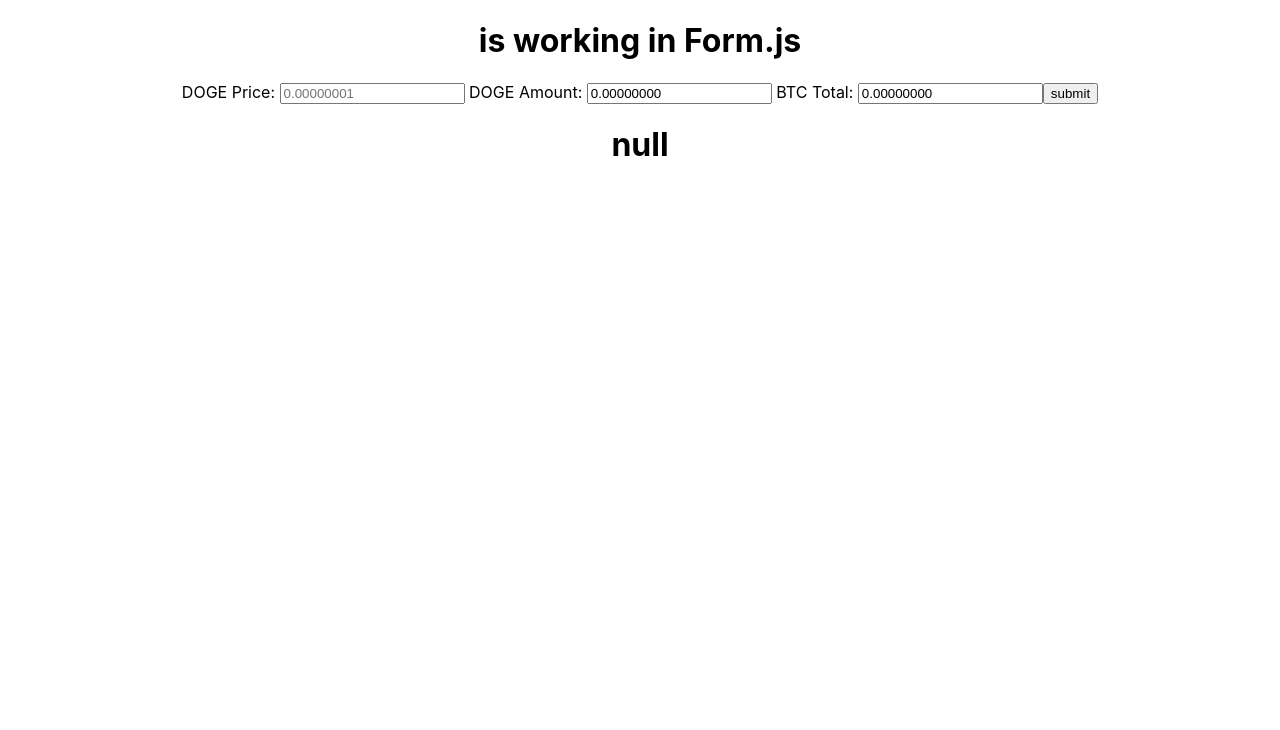
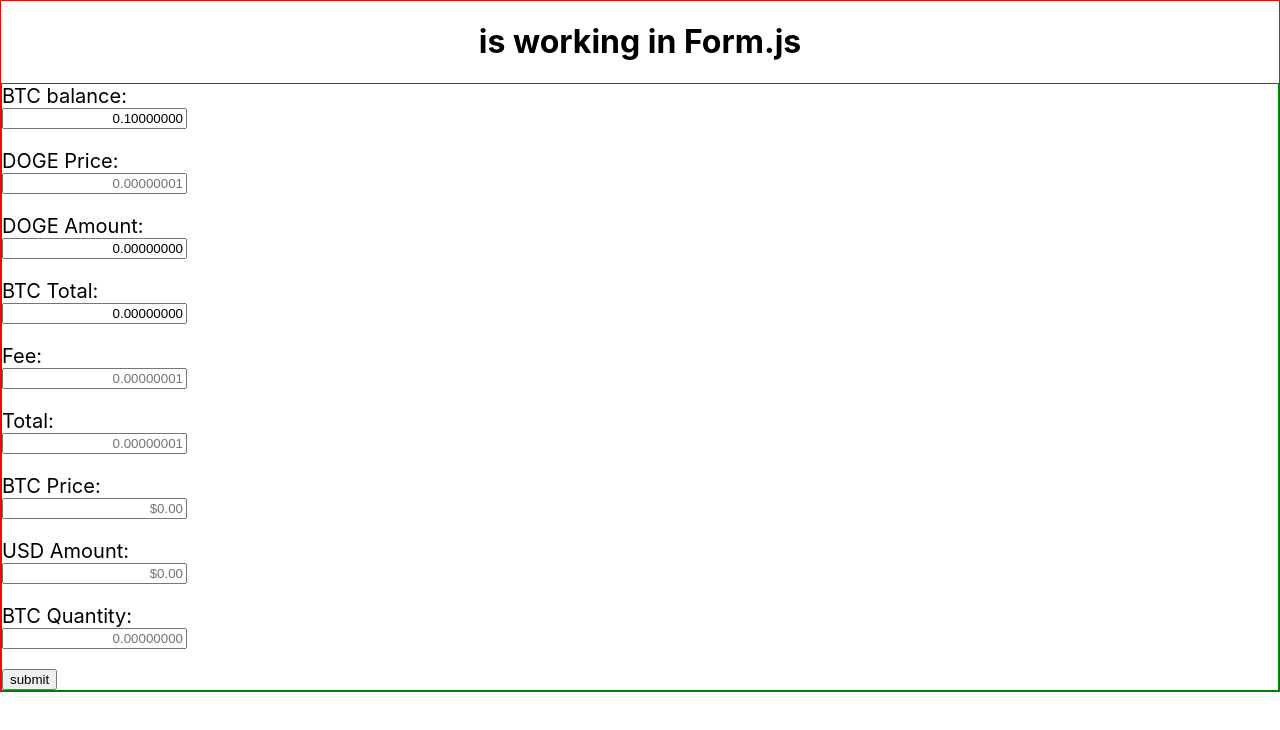
Before and after one commit to nomadic4life/CryptoTrader, a React (Create React App) app in the folder trade-crypto/: page / in a window 1280 px wide. Shown: the top 730 px of the page. Built offline with nearby package versions, Linux system fonts and the light colour scheme; the HTML template or start-up script is replaced by a standard one.

Commit message:
btc balance working correctly

```diff
--- a/trade-crypto/package.json
+++ b/trade-crypto/package.json
@@ -5,7 +5,8 @@
   "dependencies": {
     "react": "^16.6.3",
     "react-dom": "^16.6.3",
-    "react-scripts": "2.1.1"
+    "react-scripts": "2.1.1",
+    "styled-components": "^4.1.2"
   },
   "scripts": {
     "start": "react-scripts start",
--- a/trade-crypto/src/App.js
+++ b/trade-crypto/src/App.js
@@ -1,6 +1,23 @@
 import React, { Component } from 'react';
 import Form from './Components/Form'
 import './App.css';
+
+// needed Inputs
+// btc price
+// doge price
+// usd capital
+// total trades or days to trade
+// trade cycle
+// term period || term rate
+// recurring capital
+// daily trade rate
+// randomize true or false // trade cycle // daily trade rate
+
+// minimumTradeRate: 50000,
+// tradeMultiplier: 2,
+// sellRate: 0.5,
+// buyRate: [],
+// feeRate: 0.002,
 
 class App extends Component {
 
@@ -8,18 +25,25 @@ class App extends Component {
     dogePrice: '',
     btcPrice: null,
     dogeQuantity: null,
-    amount: null,  // doge
-    price: null,  // btc
-    sum: null,  // btc
+    amount: '', // doge
+    price: '',  // btc
+    sum: '',  // btc
     fee: null,  // btc
     total: null,  // btc
   }
 
   handleOnSubmit = ({dogePrice, dogeAmount, btcSum}) => {
+
     console.log(dogePrice, dogeAmount, btcSum)
 
+    console.log( dogePrice + '0'.repeat(8 - dogePrice.split('.')[1].length))
+
+
+
     this.setState({
-      price: dogePrice,
+      price:  dogePrice.split('.').length > 1 ? dogePrice + '0'.repeat(8 - dogePrice.split('.')[1].length) + ' BTC' : dogePrice + '.00000000 BTC' ,
+      amount: dogeAmount.split('.').length > 1 ? dogeAmount + '0'.repeat(8 - dogeAmount.split('.')[1].length) + ' DOGE' : dogeAmount + '.00000000 DOGE' ,
+      sum: btcSum.split('.').length > 1 ? btcSum + '0'.repeat(8 - btcSum.split('.')[1].length)  + ' BTC' : btcSum + '.00000000 BTC' ,
     })
   }
 
@@ -33,6 +57,8 @@ class App extends Component {
         />
 
         <h1>{String(this.state.price)}</h1>
+        <h1>{String(this.state.amount)}</h1>
+        <h1>{String(this.state.sum)}</h1>
 
       </div>
     );
--- a/trade-crypto/src/Components/Form.js
+++ b/trade-crypto/src/Components/Form.js
@@ -1,75 +1,145 @@
 import React from 'react';
+import styled from 'styled-components'
+
+const FormContent = styled.div`
+  border: 1px solid red;
+  display: flex;
+  flex-direction: column;
+
+  form {
+    border: 1px solid green;
+    display: flex;
+    flex-direction: column;
+    align-items: flex-start;
+    font-size: 20px;
+  }
+
+  input {
+    text-align: right;
+    margin-bottom: 20px;
+  }
+`;
+
 
 class Form extends React.Component {
 
   state = {
+    btcBalance: '0.10000000',
+    btcNewBalance: '',
     dogePrice: '',
     dogeAmount: '0.00000000',
     btcSum: '0.00000000',
+    fee: '',
+    feeRate: 0.002,
+    total: '',
 
+    btcPrice: '',
+    usdAmount: '',
+    btcQuantity: ''
   }
 
   handleOnChange = e => {
 
+    function cryptoValue(num) {
+      return Math.round(Number(num) * Math.pow(10,8));
+    }
+
     let a,b,c;
+    let d = this.state.btcPrice;
+    a = cryptoValue(this.state.dogePrice);
+    b = cryptoValue(this.state.dogeAmount);
+    c = cryptoValue(this.state.btcSum);
 
     if(e.target.name === 'dogePrice') {
-      a = Math.round(Number(e.target.value) * Math.pow(10,8));
-      b = Math.round(Number(this.state.dogeAmount) * Math.pow(10,8));
+      a = cryptoValue(e.target.value);
+      b = cryptoValue(this.state.dogeAmount);
       c = Math.round(Math.round(a * b) / Math.pow(10,8));
-      console.log(c)
+
     } else if(e.target.name === 'dogeAmount') {
-      a = Math.round(Number(this.state.dogePrice) * Math.pow(10,8));
-      b = Math.round(Number(e.target.value) * Math.pow(10,8));
+      a = cryptoValue(this.state.dogePrice);
+      b = cryptoValue(e.target.value);
       c = Math.round(Math.round(a * b) / Math.pow(10,8));
-      console.log(c / Math.pow(10,8), a * b, 'c')
+
     } else if(e.target.name === 'btcSum') {
-      a = Math.round(Number(this.state.dogePrice) * Math.pow(10,8));
-      c = Math.round(Number(e.target.value) * Math.pow(10,8));
+      a = cryptoValue(this.state.dogePrice);
+      c = cryptoValue(e.target.value);
       b = Math.round(1/a * c * Math.pow(10,8));
+
+    } else if(e.target.name === 'btcPrice'){
+
+      d = e.target.value;
+    } else if(e.target.name === 'usdAmount') {
+
+    } else if(e.target.name === 'btcQuantity') {
+
     }
+
+    let total = Math.round(this.state.feeRate * c + c);
+
+    console.log( total, cryptoValue(this.state.btcBalance) - total);
+
+
+
+    //console.log(e.target.name === 'btcPrice' ? ` $${e.target.value}`: e.target.value,)
 
     this.setState({
       dogePrice: cryptoFormat(a),
       dogeAmount: cryptoFormat(b),
       btcSum: cryptoFormat(c),
-    })
+      fee: cryptoFormat(this.state.feeRate * c),
+      total: cryptoFormat(total),
+      btcNewBalance: cryptoFormat(cryptoValue(this.state.btcBalance) - total),
 
-    console.log(Number(e.target.value) * Math.pow(10,8))
-
-    this.setState({
-      [e.target.name]: e.target.value
+      btcPrice: d,
+      [e.target.name]: e.target.value,
     })
 
     function cryptoFormat(num) {
 
 
       if(num < 0) {
+
         num = Math.abs(num)
         num = num.toString();
         return num.length <= 8
           ? '-0.' + '0'.repeat(8 - num.length) + num
+          : `-${num.slice(0,-8)}.${num.slice(-8)}`;
+
+      } else {
+
+        num = num.toString();
+        return num.length <= 8
+          ? '0.' + '0'.repeat(8 - num.length) + num
           : `${num.slice(0,-8)}.${num.slice(-8)}`;
+
       }
 
-      num = num.toString();
-      return num.length <= 8
-        ? '0.' + '0'.repeat(8 - num.length) + num
-        : `${num.slice(0,-8)}.${num.slice(-8)}`;
-    }
-  }
+    } // cryptoFormat(num)
+
+  } // handleOnChange(e)
 
   render() {
 
     return (
-      <div>
+      <FormContent>
 
         <h1>is working in Form.js</h1>
 
-        <form onSubmit = { e => {
+        <form
+          autoComplete="off"
+          onSubmit = { e => {
           e.preventDefault();
           this.props.handleOnSubmit(this.state);
         } }>
+
+           <label> BTC balance: </label>
+          <input
+            name = {'btcBalance'}
+            value = { this.state.btcNewBalance || this.state.btcBalance}
+            placeholder = {'0.00000001'}
+            type = "text"
+            readOnly
+          />
 
           <label> DOGE Price: </label>
           <input
@@ -98,10 +168,56 @@ class Form extends React.Component {
             onChange = {this.handleOnChange}
           />
 
+          <label> Fee: </label>
+          <input
+            name = {'fee'}
+            value = {this.state.fee}
+            placeholder = {'0.00000001'}
+            type = "text"
+            readOnly
+          />
+
+          <label> Total: </label>
+          <input
+            name = {'total'}
+            value = {this.state.total}
+            placeholder = {'0.00000001'}
+            type = "text"
+            readOnly
+          />
+
+          <label> BTC Price: </label>
+          <input
+            name = {'btcPrice'}
+            value = {this.state.btcPrice}
+            placeholder = {'$0.00'}
+            type = "text"
+            onChange = {this.handleOnChange}
+          />
+
+          <label> USD Amount: </label>
+          <input
+            name = {'usdAmount'}
+            value = {this.state.usdAmount}
+            placeholder = {'$0.00'}
+            type = "text"
+            onChange = {this.handleOnChange}
+          />
+
+          <label> BTC Quantity: </label>
+          <input
+            name = {'btcQuantity'}
+            value = {this.state.btcQuantity}
+            placeholder = {'0.00000000'}
+            type = "text"
+            onChange = {this.handleOnChange}
+          />
+
           <button type = {'submit'}>submit</button>
 
         </form>
-      </div>
+
+      </FormContent>
     )
   }
 }
```
Also changed, not shown: 1 other file (tests, documents, lock files or other folders).
